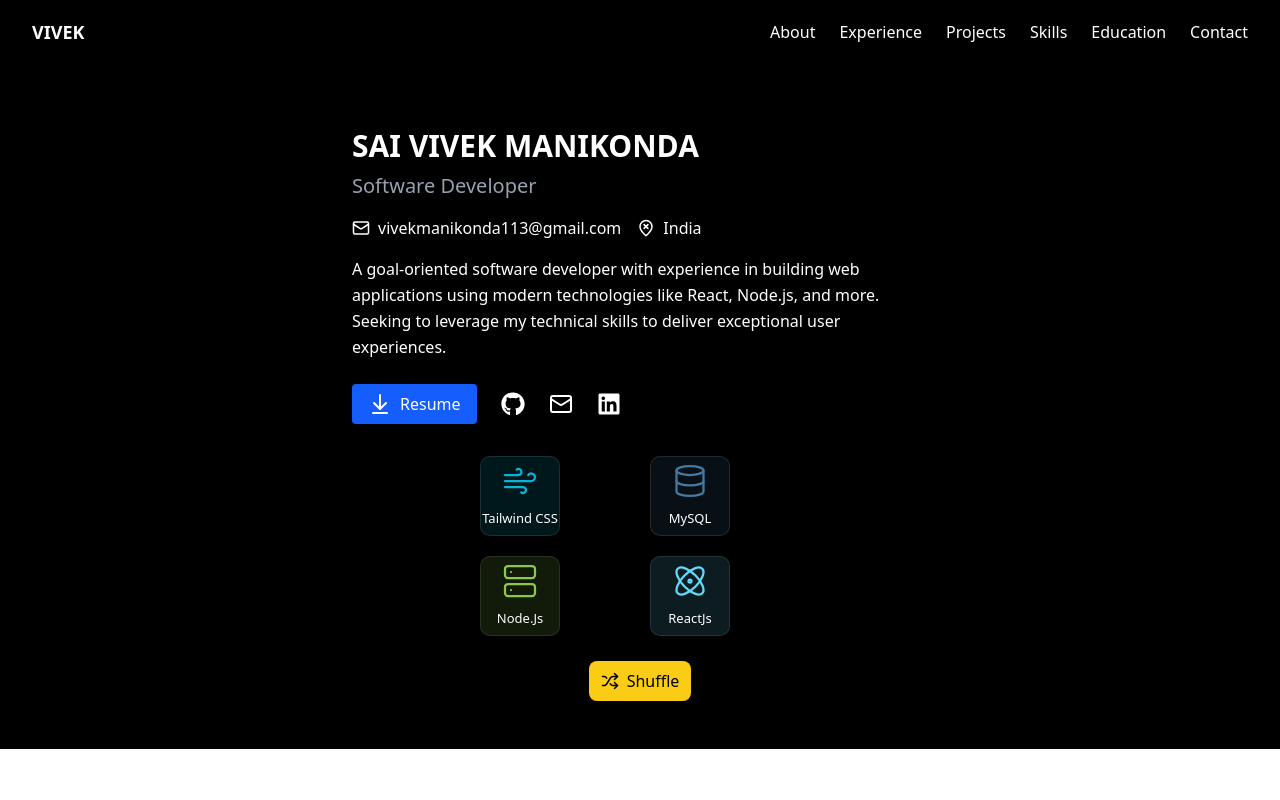
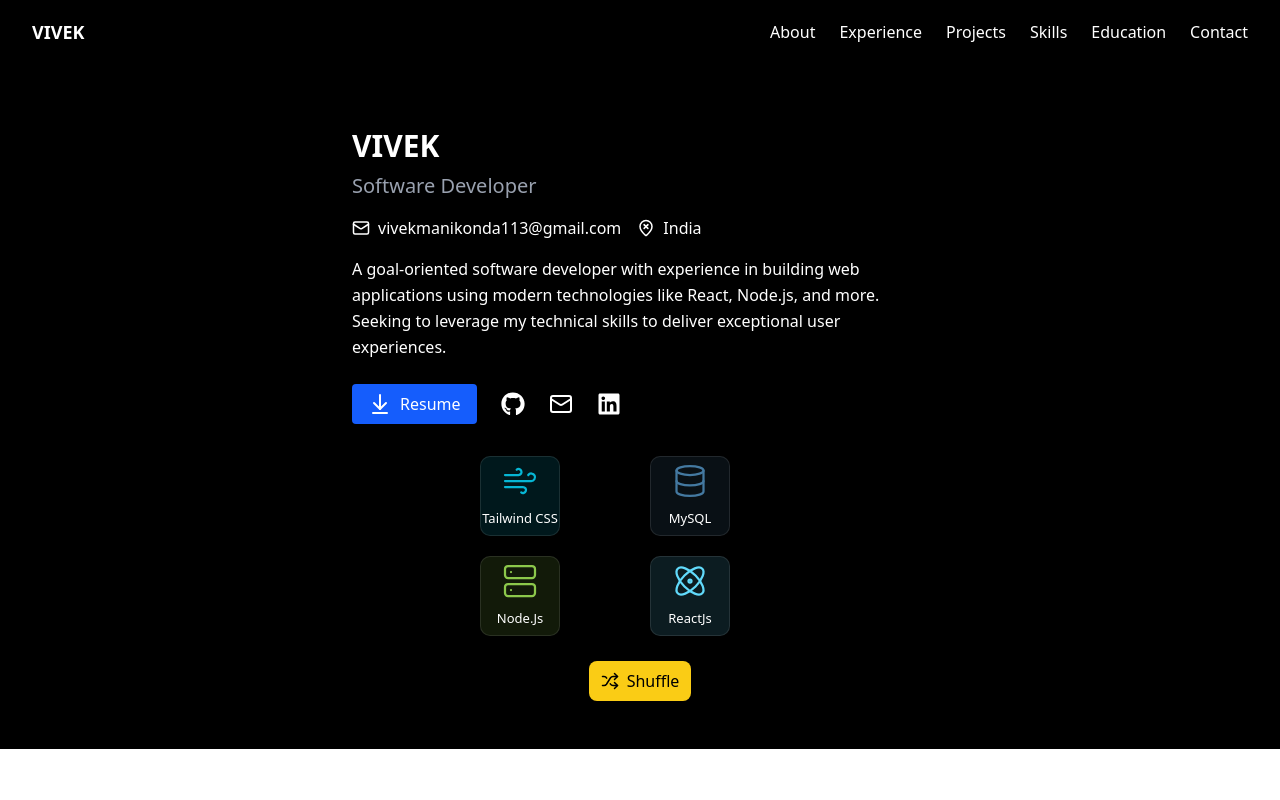
Before and after one commit to CodewVivek/portfolio, a React (Vite) app: page / in a window 1280 px wide. Shown: the top 800 px of the page. Built offline with nearby package versions, Linux system fonts and the light colour scheme.

Commit message:
Update About.jsx

```diff
--- a/src/components/About.jsx
+++ b/src/components/About.jsx
@@ -24,7 +24,7 @@ const About = () => {
   return (
     <section className="py-12 px-4 w-full bg-black text-white" id="About">
       <div className="max-w-xl mx-auto">
-        <div className="text-3xl font-bold mb-2 text-left">SAI VIVEK MANIKONDA</div>
+        <div className="text-3xl font-bold mb-2 text-left"> VIVEK </div>
         <div className="text-gray-400 text-xl mb-4 text-left">Software Developer</div>
         <div className="flex flex-wrap gap-4 mb-4 text-left text-base">
           <div className="flex items-center gap-2">
```
